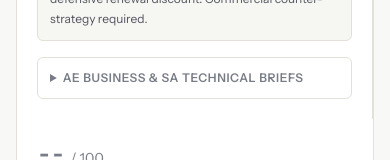
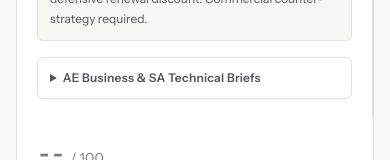
Before and after one commit to BrandonCW/vercel-sam-demo, a Next.js app: page / in a window 390 px wide. Shown: the part 557-717 px from the top of the page. Built offline with nearby package versions, Linux system fonts and the light colour scheme; a web font is replaced by a local one.

Commit message:
style(design): FINDING-005 — establish unbroken h1-h2-h3 heading hierarchy and sentence-case mobile summary

```diff
--- a/components/workbench/DealContextCard.tsx
+++ b/components/workbench/DealContextCard.tsx
@@ -20,9 +20,9 @@ export function DealContextCard({ opportunity }: DealContextCardProps) {
     <div className="workbench-left flex flex-col gap-4 p-5 bg-[#FFFFFF] border-r border-[#E2E0D8]">
       {/* 2x2 Opportunity Metadata Box */}
       <div className="meta-box rounded-md border border-[#E2E0D8] bg-[#FFFFFF] p-3.5">
-        <h4 className="meta-box-title text-[11px] font-semibold uppercase tracking-[0.05em] text-[#787C87] mb-3">
+        <h3 className="meta-box-title text-[11px] font-semibold uppercase tracking-[0.05em] text-[#787C87] mb-3">
           Opportunity Metadata
-        </h4>
+        </h3>
         <div className="meta-data-grid grid grid-cols-2 gap-3 text-left">
           <div>
             <div className="meta-item-label text-[11px] text-[#787C87]">Account Executive</div>
@@ -59,7 +59,7 @@ export function DealContextCard({ opportunity }: DealContextCardProps) {
 
       {/* Mobile/Tablet (< lg) Collapsible Details */}
       <details className="lg:hidden rounded-md border border-[#E2E0D8] bg-[#FFFFFF] p-3 text-xs">
-        <summary className="cursor-pointer font-semibold text-xs uppercase tracking-[0.05em] text-[#787C87] hover:text-[#111215]">
+        <summary className="cursor-pointer font-semibold text-xs tracking-[0.02em] text-[#52545D] hover:text-[#111215]">
           AE Business &amp; SA Technical Briefs
         </summary>
         <div className="mt-3 space-y-3 pt-2 border-t border-[#E2E0D8]">
--- a/components/workbench/desk-os-shared.tsx
+++ b/components/workbench/desk-os-shared.tsx
@@ -37,9 +37,9 @@ export function MonochromeTopBar({ opportunity }: MonochromeTopBarProps) {
           <span>DEAL DESK</span>
         </div>
         <div className="bar-divider h-4 w-px shrink-0 bg-[#E2E0D8]" aria-hidden="true" />
-        <div className="opp-title min-w-0 text-xs font-semibold text-[#111215] truncate">
+        <h2 className="opp-title min-w-0 text-xs font-semibold text-[#111215] truncate">
           {opportunity.name || 'Acme Corp — Platform Migration'}
-        </div>
+        </h2>
       </div>
 
       <div className="bar-right flex shrink-0 items-center gap-2">
```
